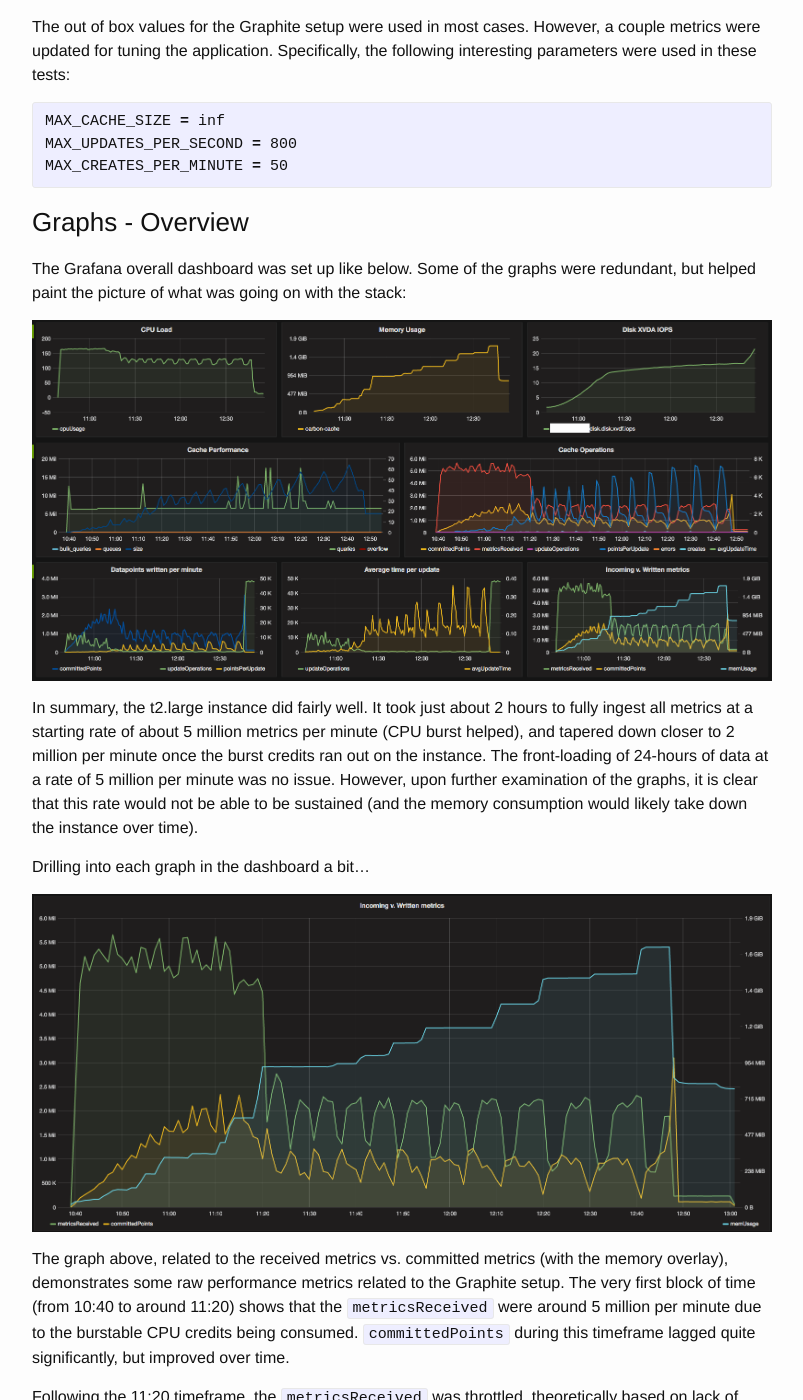
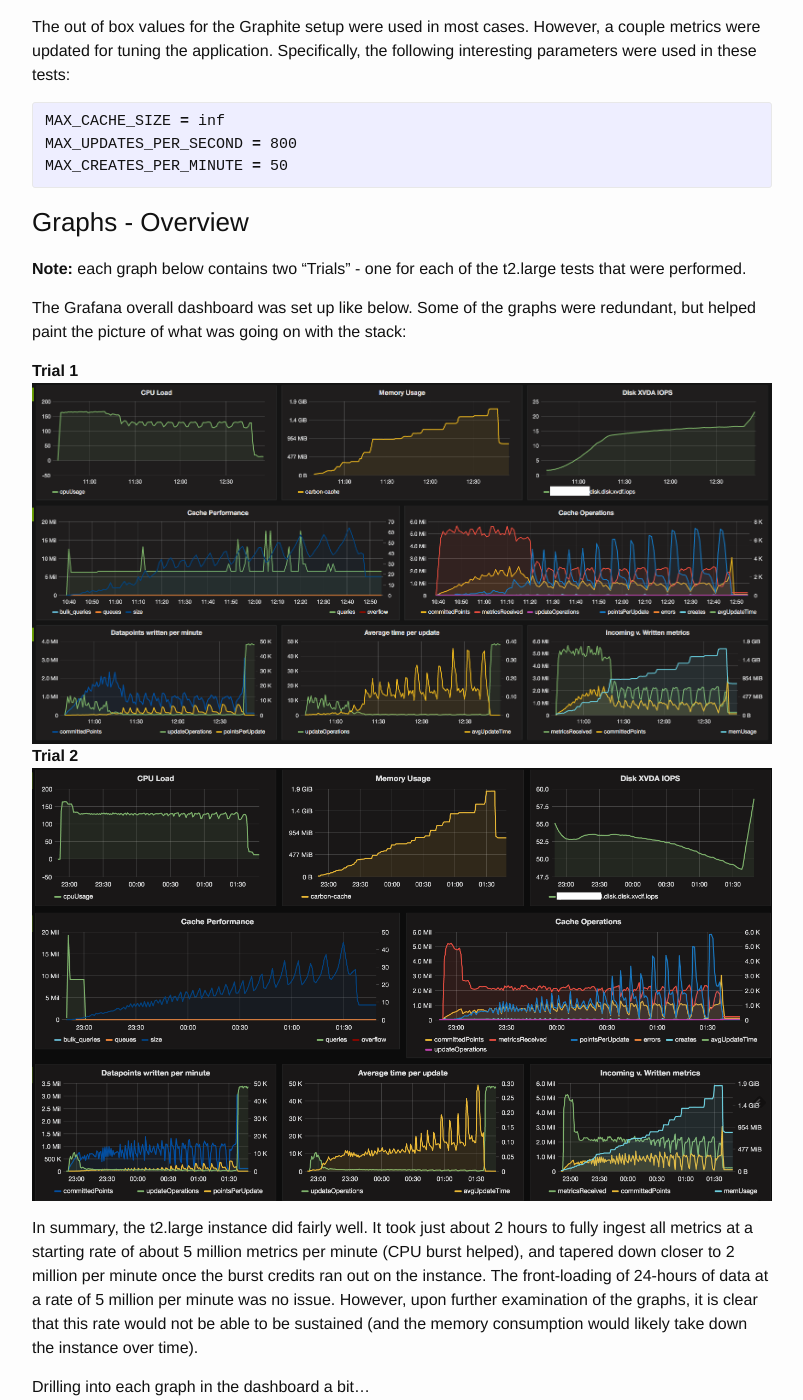
Before and after one commit to jekhokie/jekhokie.github.io, a Jekyll site: the page built from _posts/2016-08-25-tuning-graphite.markdown, in a window 1280 px wide and 1400 px high, scrolled down 1364 px. Shown: the whole window, without its empty margins (238-1041 px from the left). Built offline with Jekyll 4.4.1, drawn with Linux system fonts in a browser that asks for light colours; some of the changed text lies outside the part shown.

Commit message:
Add Secondary t2.large Test to Graphite Post
Update the Graphite post to include a secondary t2.large AWS instance
test result (confirming the first test results).

```diff
--- a/_posts/2016-08-25-tuning-graphite.markdown
+++ b/_posts/2016-08-25-tuning-graphite.markdown
@@ -67,10 +67,15 @@
 
 ### Graphs - Overview
 
+**Note:** each graph below contains two "Trials" - one for each of the t2.large tests that were performed.
+
 The Grafana overall dashboard was set up like below. Some of the graphs were redundant, but helped paint the
 picture of what was going on with the stack:
 
+**Trial 1**
 [![Overall Dashboard][1]][1]
+**Trial 2**
+[![Overall Dashboard][9]][9]
 
 In summary, the t2.large instance did fairly well. It took just about 2 hours to fully ingest all metrics at
 a starting rate of about 5 million metrics per minute (CPU burst helped), and tapered down closer to 2 million
@@ -80,7 +85,10 @@
 
 Drilling into each graph in the dashboard a bit...
 
+**Trial 1**
 [![Received vs Committed][2]][2]
+**Trial 2**
+[![Received vs Committed][10]][10]
 
 The graph above, related to the received metrics vs. committed metrics (with the memory overlay), demonstrates
 some raw performance metrics related to the Graphite setup. The very first block of time (from 10:40 to
@@ -94,14 +102,20 @@
 floated between 1-2.25 million metrics/minute with a much more consistent/close `committedPoints` metric, which was
 very positive.
 
+**Trial 1**
 [![Points Written per Minute][3]][3]
+**Trial 2**
+[![Points Written per Minute][11]][11]
 
 In the "Datapoints written per minute" graph above, the scale makes it a bit difficult to see - however, zooming
 into the real data shows that the result is fairly what we expect, which is that the `committedPoints` metric is
 roughly the product of the `updateOperations` times `pointsPerUpdate` metrics. Again, the front portion of the
 graph represents the larger incoming `metricsReceived` from the prior graph of around 5 million metrics/minute.
 
+**Trial 1**
 [![Cache Operations][4]][4]
+**Trial 2**
+[![Cache Operations][12]][12]
 
 The next interesting graph is the above, which shows most of the metrics related to the Carbon cache in one single
 view. Up front, the instance is working extremely hard, and the metrics data points are rather smoothed. However,
@@ -109,18 +123,30 @@
 with the Carbon cache instance exhibit more of a saw-tooth characteristic, which is more in line with what we would
 expect for a stable Graphite setup that is generally keeping up with the `metricsReceived`.
 
+**Trial 1**
 [![Cache Size][5]][5]
+**Trial 2**
+[![Cache Size][13]][13]
 
 It is fairly difficult to see in the above graph (I should have used different colors) but the interesting metric
 in this graph is the cache size. At the maximum, the cache size grew to about 19 million data points, which is
 decently impressive. The queries on this graph are consistent with the combination of memcached and the Grafana
 dashboard, and the other metrics are not visible due to the graph scale.
 
+**Trial 1**
 [![CPU][6]][6]
+**Trial 2**
+[![CPU][14]][14]
 
+**Trial 1**
 [![Memory][7]][7]
+**Trial 2**
+[![Memory][15]][15]
 
+**Trial 1**
 [![IOPS][8]][8]
+**Trial 2**
+[![IOPS][16]][16]
 
 No graph analysis is complete without looking at the CPU, memory and disk operations. The above graphs for the Carbon
 cache instance match up with the behavior seen in prior graphs (and are consistent with each other). One item of note
@@ -142,3 +168,11 @@
 [6]: /assets/images/2016-08-25-tuning-graphite-cpu.png
 [7]: /assets/images/2016-08-25-tuning-graphite-memory.png
 [8]: /assets/images/2016-08-25-tuning-graphite-iops.png
+[9]: /assets/images/2016-08-25-tuning-graphite-overall-dashboard-2.png
+[10]: /assets/images/2016-08-25-tuning-graphite-received-vs-committed-2.png
+[11]: /assets/images/2016-08-25-tuning-graphite-points-written-per-minute-2.png
+[12]: /assets/images/2016-08-25-tuning-graphite-cache-operations-2.png
+[13]: /assets/images/2016-08-25-tuning-graphite-cache-size-2.png
+[14]: /assets/images/2016-08-25-tuning-graphite-cpu-2.png
+[15]: /assets/images/2016-08-25-tuning-graphite-memory-2.png
+[16]: /assets/images/2016-08-25-tuning-graphite-iops-2.png
```
Also changed, not shown: assets/images/2016-08-25-tuning-graphite-cache-operations-2.png (added), assets/images/2016-08-25-tuning-graphite-cache-size-2.png (added), assets/images/2016-08-25-tuning-graphite-cpu-2.png (added), assets/images/2016-08-25-tuning-graphite-iops-2.png (added), assets/images/2016-08-25-tuning-graphite-iops.png, assets/images/2016-08-25-tuning-graphite-memory-2.png (added), assets/images/2016-08-25-tuning-graphite-overall-dashboard-2.png (added), assets/images/2016-08-25-tuning-graphite-points-written-per-minute-2.png (added), assets/images/2016-08-25-tuning-graphite-received-vs-committed-2.png (added).
